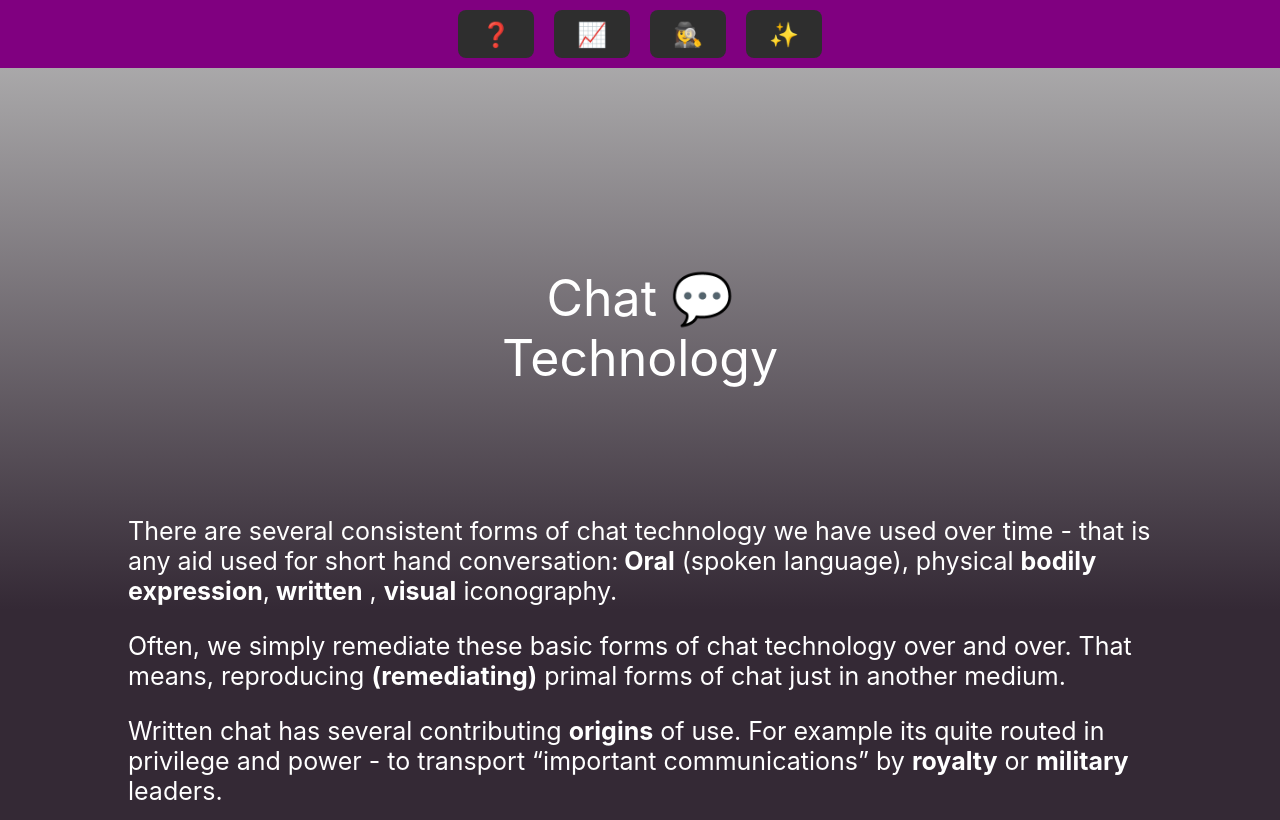
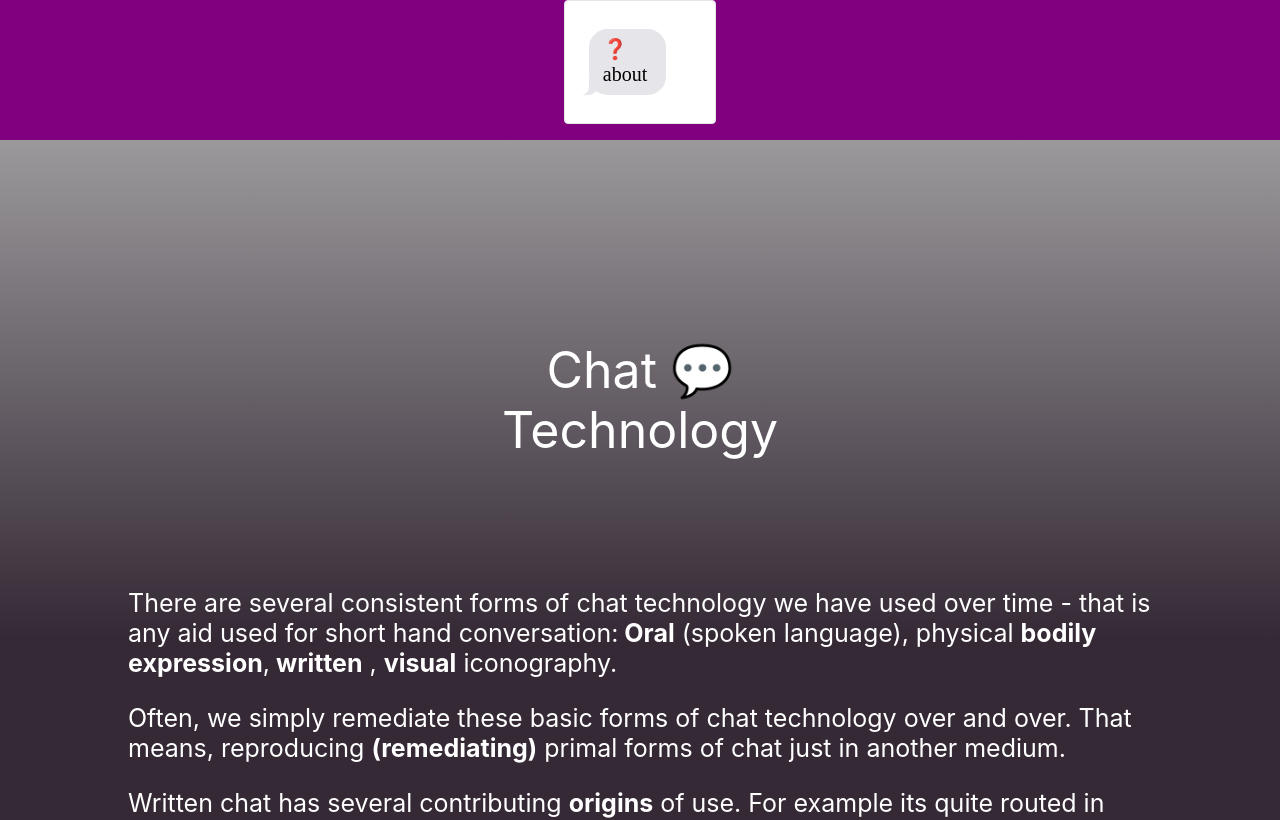
Before and after one commit to harrydnewman/augmenting-final, a React (Vite) app: page /about in a window 1280 px wide. Shown: the top 820 px of the page. Built offline with nearby package versions, Linux system fonts and the light colour scheme; a web font is replaced by a local one.

Commit message:
resettingNavbar

```diff
--- a/src/components/NavBar.jsx
+++ b/src/components/NavBar.jsx
@@ -3,27 +3,9 @@ import styles from '../styles/NavbarStyles.module.css'
 export default function Navbar({ currentPage }) {
     return (
         <div className={styles.Navbar}>
-         <div className={styles.otherOptions}>
-                <p>❓</p>
+            <div className={styles.imessage}>
+                <p className={styles.fromThem}>❓ about</p>
             </div>
-            <div className={styles.otherOptions}>
-                <p>📈</p>
-            </div>
-            <div className={styles.otherOptions}>
-                <p>🕵️‍♀️</p>
-            </div>
-            <div className={styles.otherOptions}>
-                <p>✨</p>
-            </div>
-
-            {/* <div className={styles.imessage}>
-                <p className={styles.fromThem}>❓ about</p>
-
-
-            </div> */}
-
-
-
         </div>
 
     )
```
